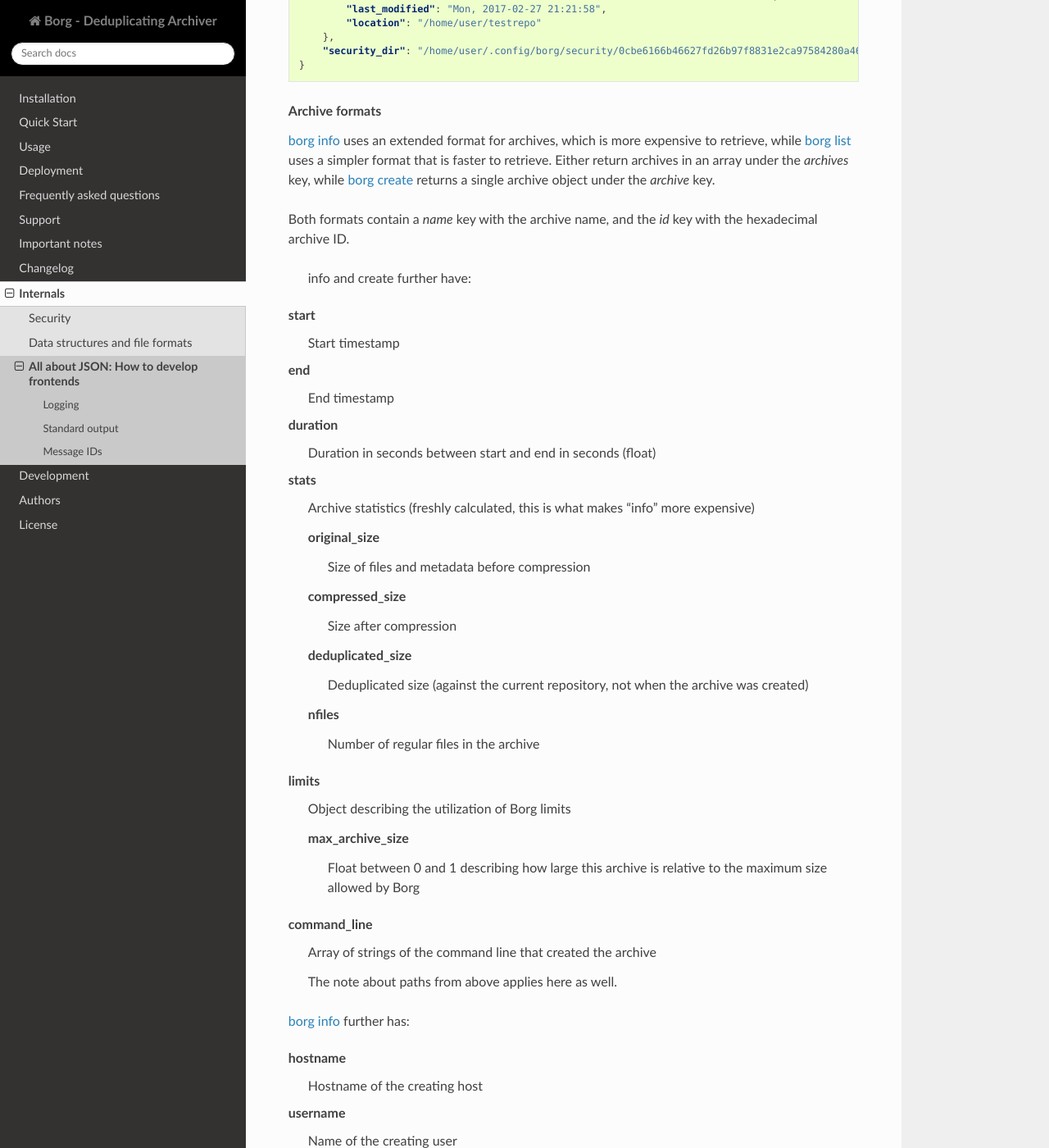
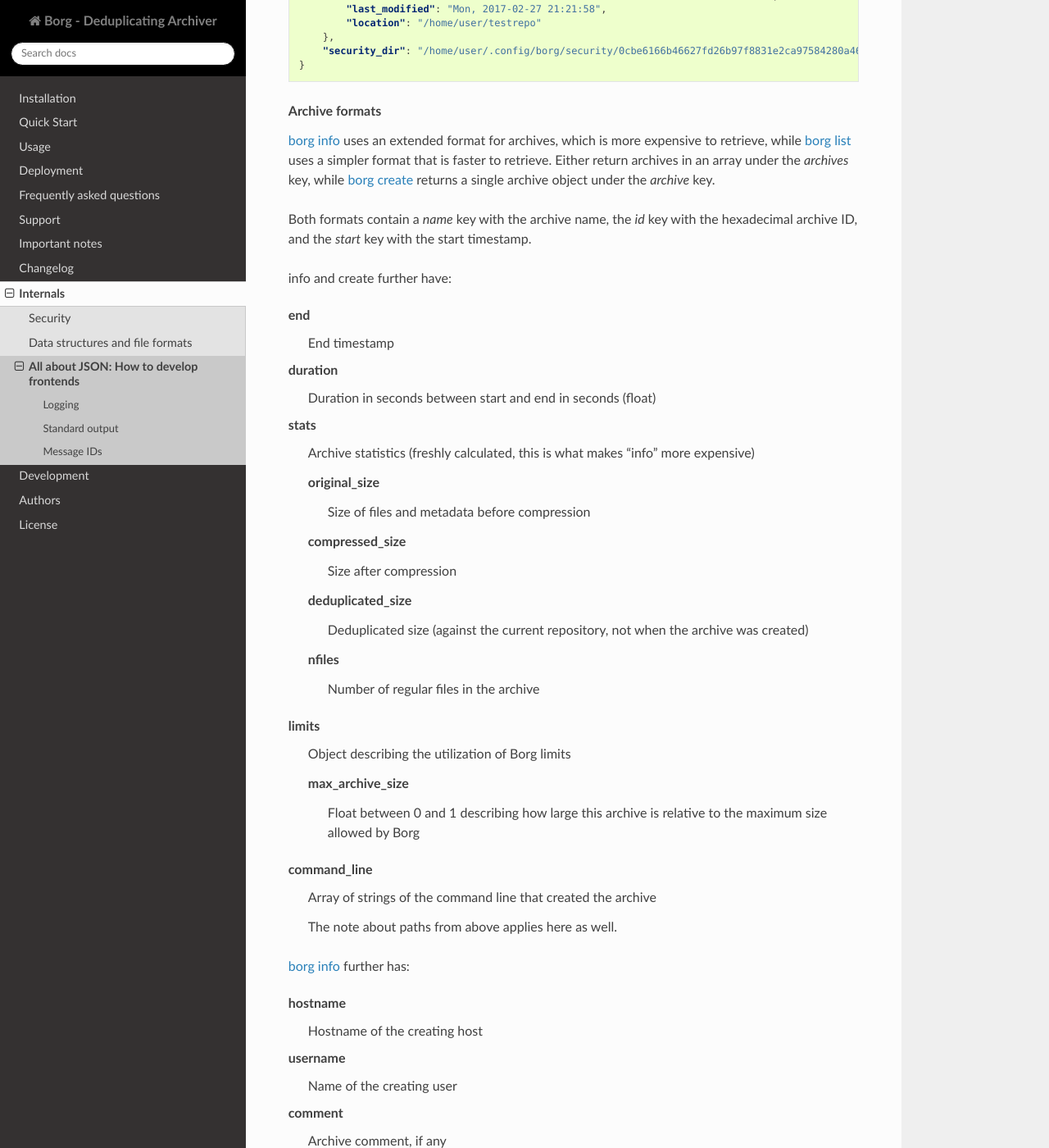
Before and after one commit to borgbackup/borg, a Sphinx documentation site: the page built from docs/internals/frontends.rst, in a window 1280 px wide and 1400 px high, scrolled down 4571 px. Shown: the whole window at 82% size. Built offline with Sphinx 7.4.7 and the Read the Docs theme 2.0.0, drawn with Linux system fonts in a browser that asks for light colours; pages that are not in the unit, such as notebooks, are missing from menus; the version number could not be read and is left out; some of the changed text lies outside the part shown.

Commit message:
ArchiveFormatter: add "start" key for compatibility with "info"

```diff
--- a/docs/internals/frontends.rst
+++ b/docs/internals/frontends.rst
@@ -173,12 +173,11 @@
 array under the *archives* key, while :ref:`borg_create` returns a single archive object under the
 *archive* key.
 
-Both formats contain a *name* key with the archive name, and the *id* key with the hexadecimal archive ID.
+Both formats contain a *name* key with the archive name, the *id* key with the hexadecimal archive ID,
+and the *start* key with the start timestamp.
 
- info and create further have:
+info and create further have:
 
-start
-    Start timestamp
 end
     End timestamp
 duration
```
Also changed, not shown: other parts of docs/internals/frontends.rst (+2 -1 lines), 1 other file.
